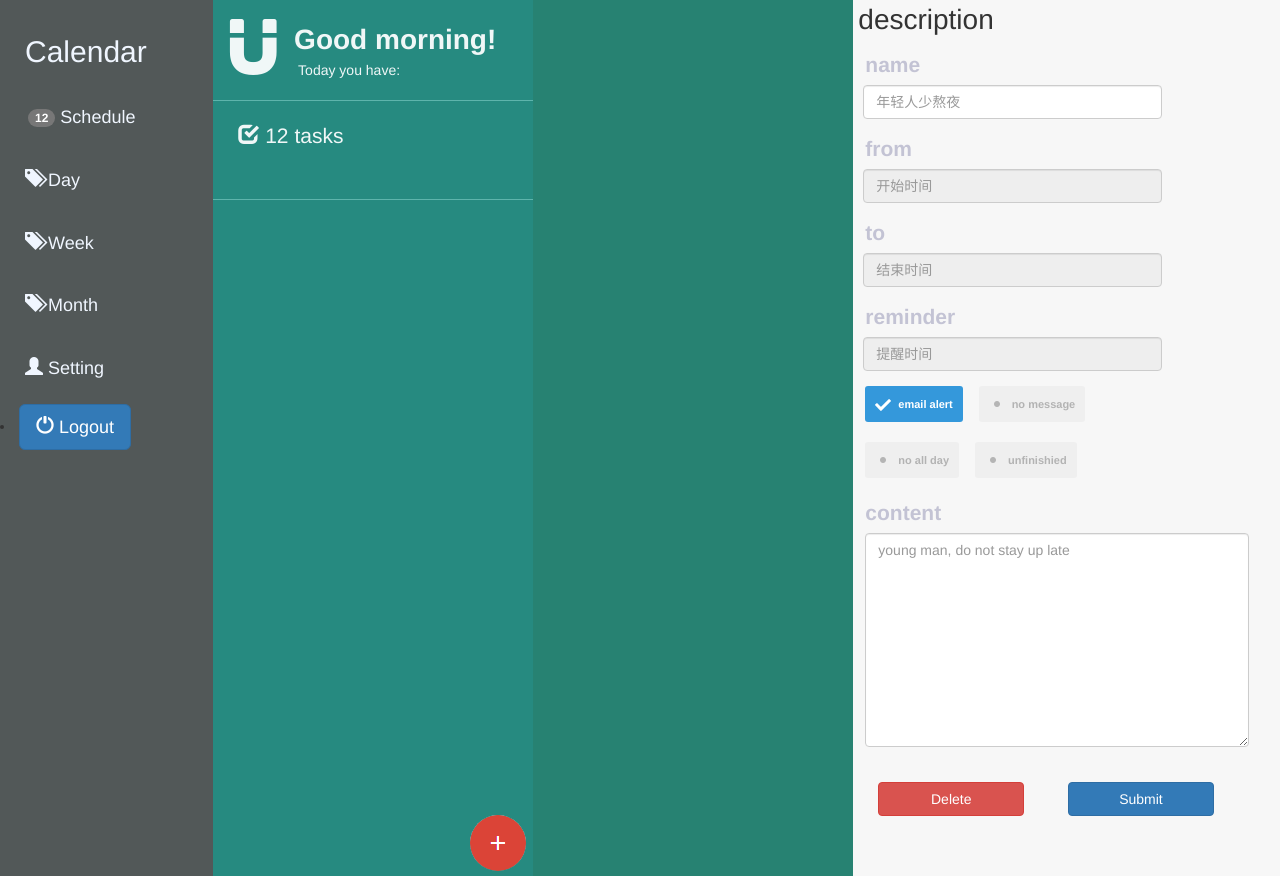
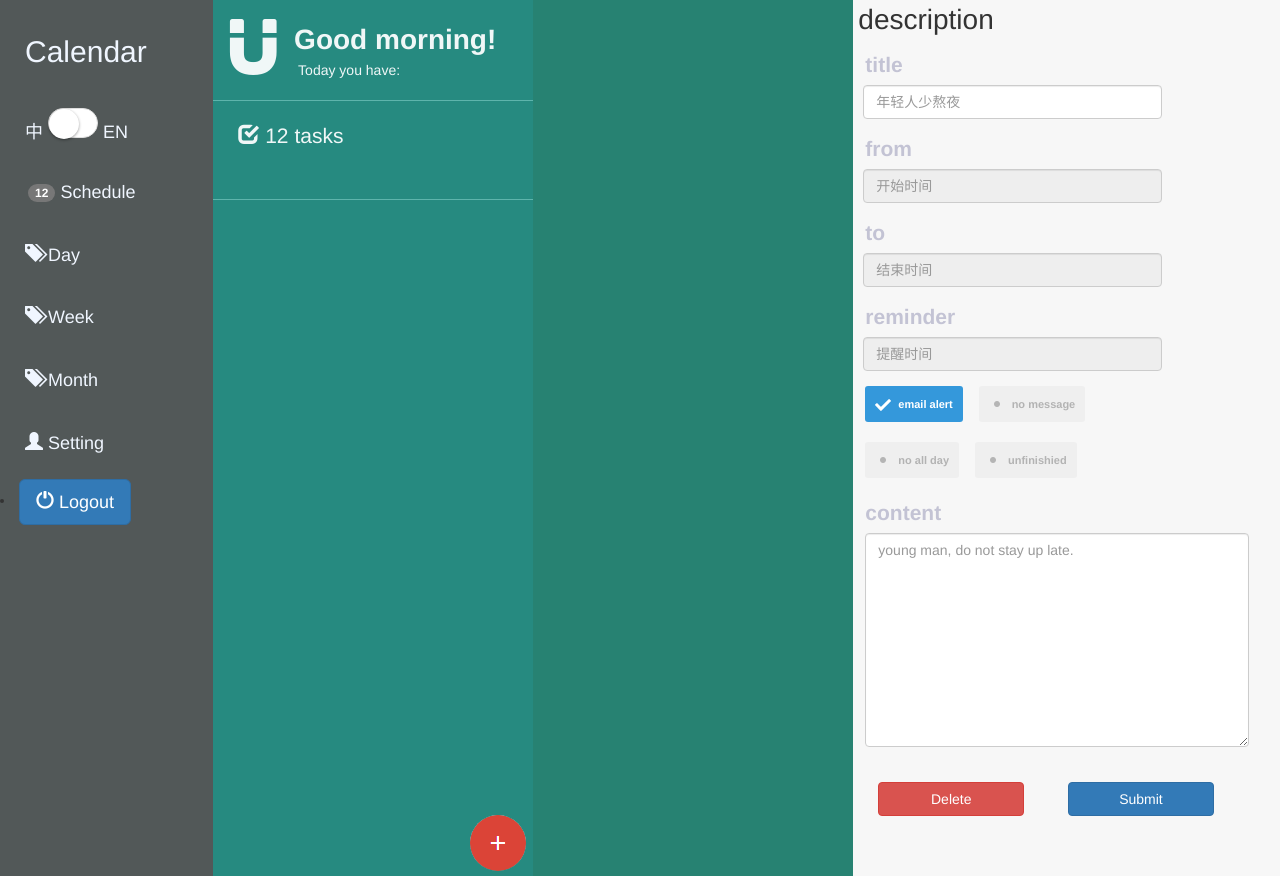
Before and after one commit to jiangydev/calendar, a Flask app: page / in a window 1280 px wide. Run offline with Flask 2, Linux system fonts and the light colour scheme; data that the repository does not hold is empty; parts of the project's set-up code (start-up, migrations or seed data) failed here and were passed over; some libraries are stand-ins or nearby versions.

Commit message:
日程系统主界面国际化 done.

```diff
--- /dev/null
+++ b/static/common/honeyswitch/honeySwitch.css
@@ -0,0 +1,51 @@
+[class|=switch] {
+	position: relative;
+	display: inline-block;
+	width: 50px;
+	height: 30px;
+	border-radius: 16px;
+	line-height: 32px;
+	-webkit-tap-highlight-color:rgba(255,255,255,0);
+}
+.switch-on {
+	border: 1px solid white;
+	box-shadow: white 0px 0px 0px 16px inset;
+	transition: border 0.4s, box-shadow 0.2s, background-color 1.2s;
+	background-color: white;
+	cursor: pointer;
+}
+.slider {
+	position: absolute;
+	display: inline-block;
+	width: 30px;
+	height: 30px;
+	background: white;
+	box-shadow: 0 1px 3px rgba(0, 0, 0, 0.4);
+	border-radius: 50%;
+	left: 0;
+	top: 0;
+}
+.switch-on .slider {
+	left: 20px;
+	transition: background-color 0.4s, left 0.2s;
+}
+.switch-off {
+	border: 1px solid #dfdfdf;
+	transition: border 0.4s, box-shadow 0.4s;
+	background-color: rgb(255, 255, 255);
+	box-shadow: rgb(223, 223, 223) 0px 0px 0px 0px inset;
+	background-color: rgb(255, 255, 255);
+	cursor: pointer;
+}
+.switch-off .slider {
+	left: 0;
+	transition: background-color 0.4s, left 0.2s;
+}
+.switch-on.switch-disabled{
+	opacity:.5;
+	cursor:auto;
+}
+.switch-off.switch-disabled{
+	background-color:#F0F0F0 !important;
+	cursor:auto;
+}
--- /dev/null
+++ b/static/common/honeyswitch/honeySwitch.js
@@ -0,0 +1,115 @@
+var honeySwitch = {};
+honeySwitch.themeColor = "rgb(100, 189, 99)";
+honeySwitch.init = function () {
+    var s = "<span class='slider'></span>";
+    $("[class^=switch]").append(s);
+    $("[class^=switch]").click(function () {
+        if ($(this).hasClass("switch-disabled")) {
+            return;
+        }
+        if ($(this).hasClass("switch-on")) {
+            $(this).removeClass("switch-on").addClass("switch-off");
+            $(".switch-off").css({
+                'border-color': '#dfdfdf',
+                'box-shadow': 'rgb(223, 223, 223) 0px 0px 0px 0px inset',
+                'background-color': 'rgb(255, 255, 255)'
+            });
+        } else {
+            $(this).removeClass("switch-off").addClass("switch-on");
+            if (honeySwitch.themeColor) {
+                var c = honeySwitch.themeColor;
+                $(this).css({
+                    'border-color': c,
+                    'box-shadow': c + ' 0px 0px 0px 16px inset',
+                    'background-color': c
+                });
+            }
+            if ($(this).attr('themeColor')) {
+                var c2 = $(this).attr('themeColor');
+                $(this).css({
+                    'border-color': c2,
+                    'box-shadow': c2 + ' 0px 0px 0px 16px inset',
+                    'background-color': c2
+                });
+            }
+        }
+    });
+
+    if (this.themeColor) {
+        var c = this.themeColor;
+        $(".switch-on").css({
+            'border-color': c,
+            'box-shadow': c + ' 0px 0px 0px 16px inset',
+            'background-color': c
+        });
+        $(".switch-off").css({
+            'border-color': '#dfdfdf',
+            'box-shadow': 'rgb(223, 223, 223) 0px 0px 0px 0px inset',
+            'background-color': 'rgb(255, 255, 255)'
+        });
+    }
+    if ($('[themeColor]').length > 0) {
+        $('[themeColor]').each(function () {
+            var c = $(this).attr('themeColor') || honeySwitch.themeColor;
+            if ($(this).hasClass("switch-on")) {
+                $(this).css({
+                    'border-color': c,
+                    'box-shadow': c + ' 0px 0px 0px 16px inset',
+                    'background-color': c
+                });
+            } else {
+                $(".switch-off").css({
+                    'border-color': '#dfdfdf',
+                    'box-shadow': 'rgb(223, 223, 223) 0px 0px 0px 0px inset',
+                    'background-color': 'rgb(255, 255, 255)'
+                });
+            }
+        });
+    }
+};
+switchEvent = function (ele, on, off) {
+    $(ele).click(function () {
+        if ($(this).hasClass("switch-disabled")) {
+            return;
+        }
+        if ($(this).hasClass('switch-on')) {
+            if (typeof on == 'function') {
+                on();
+            }
+        } else {
+            if (typeof off == 'function') {
+                off();
+            }
+        }
+    });
+}
+honeySwitch.showOn = function (ele) {
+    $(ele).removeClass("switch-off").addClass("switch-on");
+    if (honeySwitch.themeColor) {
+        var c = honeySwitch.themeColor;
+        $(ele).css({
+            'border-color': c,
+            'box-shadow': c + ' 0px 0px 0px 16px inset',
+            'background-color': c
+        });
+    }
+    if ($(ele).attr('themeColor')) {
+        var c2 = $(ele).attr('themeColor');
+        $(ele).css({
+            'border-color': c2,
+            'box-shadow': c2 + ' 0px 0px 0px 16px inset',
+            'background-color': c2
+        });
+    }
+}
+honeySwitch.showOff = function (ele) {
+    $(ele).removeClass("switch-on").addClass("switch-off");
+    $(".switch-off").css({
+        'border-color': '#dfdfdf',
+        'box-shadow': 'rgb(223, 223, 223) 0px 0px 0px 0px inset',
+        'background-color': 'rgb(255, 255, 255)'
+    });
+}
+$(function () {
+    honeySwitch.init();
+});
--- a/templates/front/front_index.html
+++ b/templates/front/front_index.html
@@ -7,7 +7,7 @@
     <meta http-equiv="X-UA-Compatible" content="IE=edge">
     <meta name="viewport" content="width=device-width, initial-scale=1">
     <!-- 上述3个meta标签*必须*放在最前面，任何其他内容都*必须*跟随其后！ -->
-        <title>index</title>
+    <title class="i18n" name="indexOfCalendar">Index of Calendar</title>
     <link rel="stylesheet" href="{{ static('common/normalize.css') }}">
     <link rel="stylesheet" href="{{ static('front/css/front_index.css') }}">
     <!--复选框美化-->
@@ -16,6 +16,8 @@
     <link rel="stylesheet" href="{{ static('common/mobiscroll/style/mobiscroll.2.13.2.css') }}">
     <!--fullcalendar-->
     <link rel="stylesheet" href="{{ static('common/fullcalendar/fullcalendar.min.css') }}">
+    <!--honeyswitch-->
+    <link rel="stylesheet" href="{{ static('common/honeyswitch/honeySwitch.css') }}">
 </head>
 <body>
 <!--mask-->
@@ -26,35 +28,42 @@
         <!--sidebar-->
         <div class="sidebar col-md-2 col-sm-4 col-xs-6 hidden-xs hidden-sm">
             <ul class="nav nav-pills nav-stacked">
-                        <li class="h2"><a href="">Calendar</a></li>
+                <li class="h2"><a href="" class="i18n" name="Calendar">Calendar</a></li>
+                <li class="h4 sidebar_nav_li" id="sidebar-li-language">
+                    <a>
+                        <span>中</span>
+                        <span class="switch-off" themeColor="#3498db" id="index_language_switch"></span>
+                        <span>EN</span>
+                    </a>
+                </li>
                 <li class="h4 sidebar_nav_li" id="sidebar-li-schedule">
                     <a href="">
                         <span class="badge">12</span>
-                                Schedule
+                        <span class="i18n" name="Schedule">Schedule</span>
                     </a>
                 </li>
                 <li class="h4 sidebar_nav_li" id="sidebar-li-day">
                     <a href="">
                         <span class="glyphicon glyphicon-tags icon"></span>
-                                Day
+                        <span class="i18n" name="Day">Day</span>
                     </a>
                 </li>
                 <li class="h4 sidebar_nav_li" id="sidebar-li-week">
                     <a href="">
                         <span class="glyphicon glyphicon-tags icon"></span>
-                                Week
+                        <span class="i18n" name="Week">Week</span>
                     </a>
                 </li>
                 <li class="h4 sidebar_nav_li" id="sidebar-li-month">
                     <a href="">
                         <span class="glyphicon glyphicon-tags icon"></span>
-                                Month
+                        <span class="i18n" name="Month">Month</span>
                     </a>
                 </li>
                 <li class="h4 sidebar_nav_li">
                     <a href="">
                         <span class="glyphicon glyphicon-user icon"></span>
-                                Setting
+                        <span class="i18n" name="Setting">Setting</span>
                     </a>
                 </li>
             </ul>
@@ -63,7 +72,7 @@
             <li>
                 <button type="button" class="btn btn-lg btn-primary">
                     <span class="glyphicon glyphicon-off"></span>
-                            Logout
+                    <span class="i18n" name="Logout">Logout</span>
                 </button>
             </li>
         </div>
@@ -73,14 +82,14 @@
                 <div class="glyphicon glyphicon-magnet"></div>
                 <div class="index-greet-content">
                     <p id="morning">Good <span id="index_timePeriod">morning!</span></p>
-                            <p class="word-after-greeting">Today you have:</p>
+                    <p class="word-after-greeting i18n" name="todayYouHave">Today you have:</p>
                 </div>
             </div>
 
             <div id="tasks">
                 <span class="glyphicon glyphicon-check"></span>
                 <span id="num-task">12 </span>
-                        tasks
+                <span class="i18n" name="tasks">tasks</span>
             </div>
 
             <!--add task button-->
@@ -107,12 +116,12 @@
         <div class="desc col-md-4 col-sm-6 col-xs-12 hidden-xs hidden-sm">
             <div id="descScroller">
                 <div class="desc-header">
-                            <span class="desc-title">description</span>
+                    <span class="desc-title i18n" name="description">description</span>
                 </div>
                 <form>
                     <div class="form-group">
-                                <label for="desc_name">name</label>
-                                <input type="text" class="form-control" id="desc_name" placeholder="年轻人少熬夜">
+                        <label for="desc_name" class="i18n" name="title">title</label>
+                        <input type="text" class="form-control i18n-placeholder" id="desc_name" name="phname" placeholder="年轻人少熬夜">
                     </div>
                     <div class="settings" style="display:none;">
                         <!--日期时间选择控件-->
@@ -121,34 +130,37 @@
                         </select>
                     </div>
                     <div class="form-group">
-                                <label for="desc_starttime">from</label>
+                        <label for="desc_starttime" class="i18n" name="from">from</label>
                         <!--class demo-test-datetime为时间选择插件样式类-->
-                                <input type="text" class="form-control demo-test-datetime" id="desc_starttime"  name="test" placeholder="开始时间">
+                        <input type="text" class="form-control demo-test-datetime i18n-placeholder" id="desc_starttime" name="phstarttime"
+                               placeholder="开始时间">
                     </div>
                     <div class="form-group">
-                                <label for="desc_endtime">to</label>
-                                <input type="text" class="form-control demo-test-datetime" id="desc_endtime" placeholder="结束时间">
+                        <label for="desc_endtime" class="i18n" name="to">to</label>
+                        <input type="text" class="form-control demo-test-datetime i18n-placeholder" id="desc_endtime" name="phendtime" placeholder="结束时间">
                     </div>
                     <div class="form-group">
-                                <label for="desc_alerttime">reminder</label>
-                                <input type="text" class="form-control demo-test-datetime" id="desc_alerttime" placeholder="提醒时间">
+                        <label for="desc_alerttime" class="i18n" name="reminder">reminder</label>
+                        <input type="text" class="form-control demo-test-datetime i18n-placeholder" id="desc_alerttime" name="phalerttime"
+                               placeholder="提醒时间">
                     </div>
                     <div class="form-group">
-                                <input type="checkbox" id="desc_email" data-labelauty="no email|email alert"  checked>
-                                <input type="checkbox" id="desc_sms" data-labelauty="no message|message alert">
+                        <input type="checkbox" id="desc_email" class="i18n-checkbox" name="cbEmail" data-labelauty="no email|email alert" checked>
+                        <input type="checkbox" id="desc_sms" class="i18n-checkbox" name="cbMessage" data-labelauty="no message|message alert">
                     </div>
                     <div class="form-group">
-                                <input type="checkbox" id="desc_allday" data-labelauty="no all day|all day">
-                                <input type="checkbox" id="desc_finish"  data-labelauty="unfinishied|finished">
+                        <input type="checkbox" id="desc_allday" class="i18n-checkbox" name="cbAllDay" data-labelauty="no all day|all day">
+                        <input type="checkbox" id="desc_finish" class="i18n-checkbox" name="cbFinish" data-labelauty="unfinishied|finished">
                     </div>
                     <div class="form-group">
-                                <label for="desc_content">content</label>
-                                <textarea class="form-control" id="desc_content" rows="10" placeholder="young man, do not stay up late"></textarea>
+                        <label for="desc_content" class="i18n" name="content">content</label>
+                        <textarea class="form-control i18n-placeholder" id="desc_content" name="phcontent" rows="10"
+                                  placeholder="young man, do not stay up late."></textarea>
                     </div>
                 </form>
                 <div class="choice">
-                            <button type="button" class="btn btn-danger" id="desc-delete">Delete</button>
-                            <button type="button" class="btn btn-primary" id="desc-submit">Submit</button>
+                    <button type="button" class="btn btn-danger i18n" id="desc-delete" name="Delete">Delete</button>
+                    <button type="button" class="btn btn-primary i18n" id="desc-submit" name="Submit">Submit</button>
                     <div class="placetaker"></div>
                 </div>
             </div>
@@ -169,36 +181,41 @@
                 <form>
                     <div class="form-group">
                         <label for="modal_name">name</label>
-                                <input type="text" class="form-control" id="modal_name" placeholder="年轻人少熬夜">
+                        <input type="text" class="form-control i18n-placeholder" id="modal_name" name="phname" placeholder="年轻人少熬夜">
                     </div>
                     <div class="settings" style="display:none;">
                         <!--日期时间选择控件-->
-                                <select name="demo" >
+                        <select name="demo">
                             <option value="date">日期</option>
                         </select>
                     </div>
                     <div class="form-group">
                         <label for="modal_starttime">from</label>
                         <!--class demo-test-datetime为时间选择插件样式类-->
-                                <input type="text" class="form-control demo-test-datetime" id="modal_starttime"  name="test" placeholder="开始时间">
+                        <input type="text" class="form-control demo-test-datetime i18n-placeholder" id="modal_starttime" name="phstarttime"
+                               placeholder="开始时间">
                     </div>
                     <div class="form-group">
                         <label for="modal_endtime">to</label>
-                                <input type="text" class="form-control demo-test-datetime" id="modal_endtime" placeholder="结束时间">
+                        <input type="text" class="form-control demo-test-datetime i18n-placeholder" id="modal_endtime" name="phendtime"
+                               placeholder="结束时间">
                     </div>
                     <div class="form-group">
                         <label for="modal_alerttime">reminder</label>
-                                <input type="text" class="form-control demo-test-datetime" id="modal_alerttime" placeholder="提醒时间">
+                        <input type="text" class="form-control demo-test-datetime i18n-placeholder" id="modal_alerttime" name="phalerttime"
+                               placeholder="提醒时间">
                     </div>
                     <div class="form-group">
-                                <input type="checkbox" id="modal_email" value="email" data-labelauty="no email|email alert" checked>
-                                <input type="checkbox" id="modal_sms" value="sms" data-labelauty="no message|message alert">
-                                <input type="checkbox" id="modal_allday" data-labelauty="no all day|all day">
-                                <input type="checkbox" id="modal_finish"  data-labelauty="unfinishied|finished">
+                        <input type="checkbox" class="i18n-checkbox" id="modal_email" name="cbEmail" value="email" data-labelauty="no email|email alert"
+                               checked>
+                        <input type="checkbox" class="i18n-checkbox" id="modal_sms" name="cbMessage" value="sms" data-labelauty="no message|message alert">
+                        <input type="checkbox" class="i18n-checkbox" id="modal_allday" name="cbAllDay" data-labelauty="no all day|all day">
+                        <input type="checkbox" class="i18n-checkbox" id="modal_finish" name="cbFinish" data-labelauty="unfinishied|finished">
                     </div>
                     <div class="form-group">
                         <label for="desc_content">content</label>
-                                <textarea class="form-control" id="modal_content" rows="10" placeholder="young man, do not stay up late" style="margin-left: 0"></textarea>
+                        <textarea class="form-control i18n-placeholder" id="modal_content" name="phcontent" rows="10"
+                                  placeholder="young man, do not stay up late" style="margin-left: 0"></textarea>
                     </div>
                 </form>
             </div>
@@ -212,9 +229,6 @@
 </div>
 
 
-
-
-
 <!--以下为js代码-->
 <!--复选框美化-->
 <script src="{{ static('common/labelauty/jquery-labelauty.js') }}"></script>
@@ -226,6 +240,11 @@
 <script src="{{ static('common/moment.js') }}"></script>
 <!--fullcalendar-->
 <script src="{{ static('common/fullcalendar/fullcalendar.min.js') }}"></script>
+<!-- i18n -->
+<script src="{{ static('common/jquery.i18n.properties.js') }}"></script>
+<script src="{{ static('front/js/language.js') }}"></script>
+<!-- honeyswitch -->
+<script src="{{ static('common/honeyswitch/honeySwitch.js') }}"></script>
 <!--自定义JS-->
 <script src="{{ static('front/js/front_index.js') }}"></script>
 </body>
```
Also changed, not shown: requirements.txt (added, +47 -0 lines), static/front/js/language.js (added, +155 -0 lines), static/common/jquery.i18n.properties.js (added), 4 other files. Lines whose indentation alone changed are shown as unchanged.
